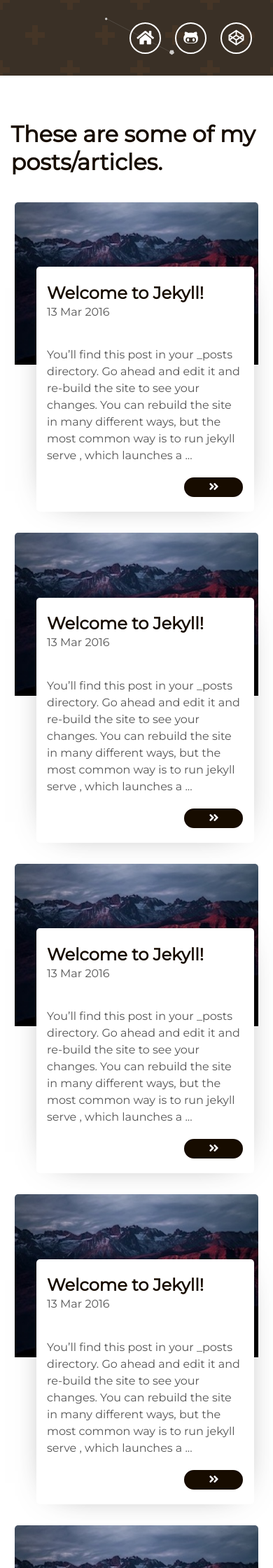
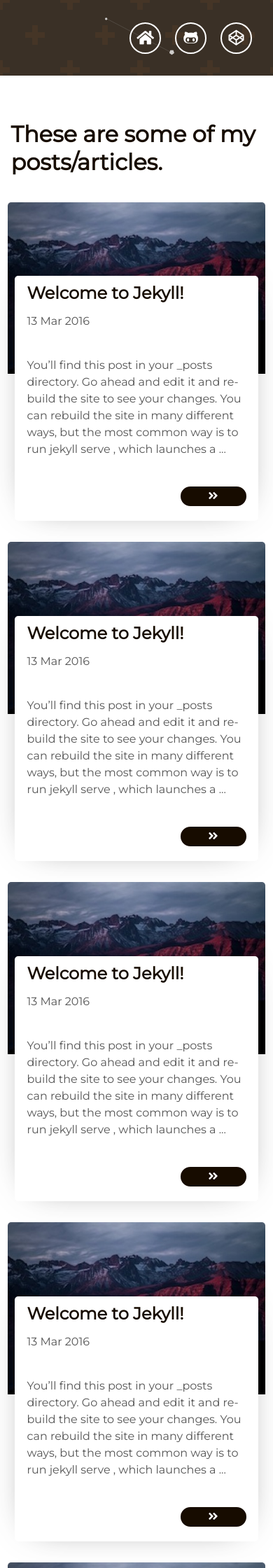
Before and after one commit to notelho/notelho.github.io, a Jekyll site: the page built from articles/index.html, in a window 390 px wide. Shown: the top 2240 px of the page at 70% size. Built offline with Jekyll 4.4.1, drawn with Linux system fonts in a browser that asks for light colours; the list of posts is cut into pages by our own code.

Commit message:
responsive articles page

```diff
--- a/_sass/lib/_page-articles.scss
+++ b/_sass/lib/_page-articles.scss
@@ -34,7 +34,7 @@
         }
 
         @media (max-width: ($postsize * 2) + ($pagegap * 3) - 1px ){
-            grid-template-columns: repeat(1, $postsize);
+            grid-template-columns: repeat(1, 100%);
         }
 
         .post{
@@ -60,6 +60,11 @@
                 box-shadow: 0px 0px 50px -30px rgba(0, 0, 0, 0.75);
                 width: calc(100% - 3% - 8%);
 
+                @media (max-width: ($postsize * 2) + ($pagegap * 3) - 1px ){
+                    width: calc(94%);
+                    right: 3%;
+                }
+
                 .content__wrapper{
                     width: 100%;
                     height: 100%;
@@ -77,6 +82,15 @@
                         display: flex;
                         align-items: flex-end;
                         height: 15%;
+
+                        @media (max-width: ($postsize * 2) + ($pagegap * 3) - 1px ){
+                            overflow: hidden;
+                            text-overflow: ellipsis;
+                            white-space: nowrap;
+                            display: block;
+                            padding-top: 10px;
+                            align-items: unset;
+                        }
                     }
 
                     time{
```
